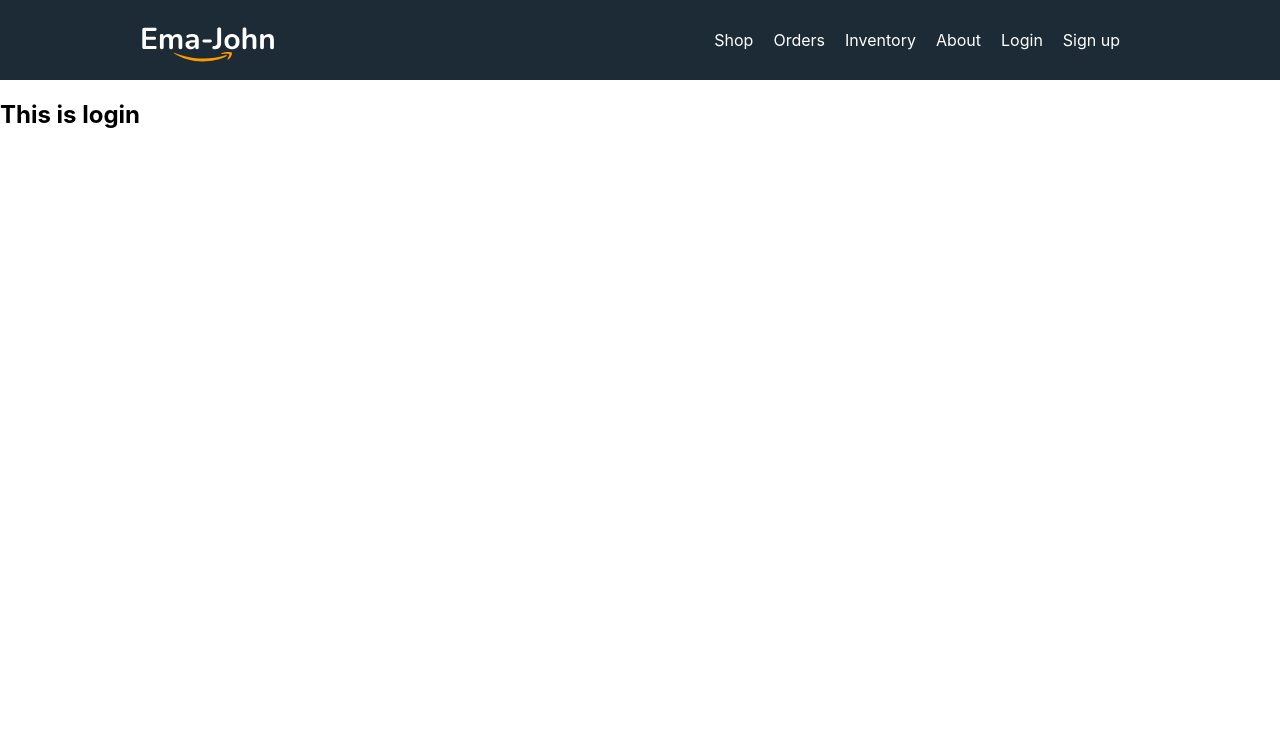
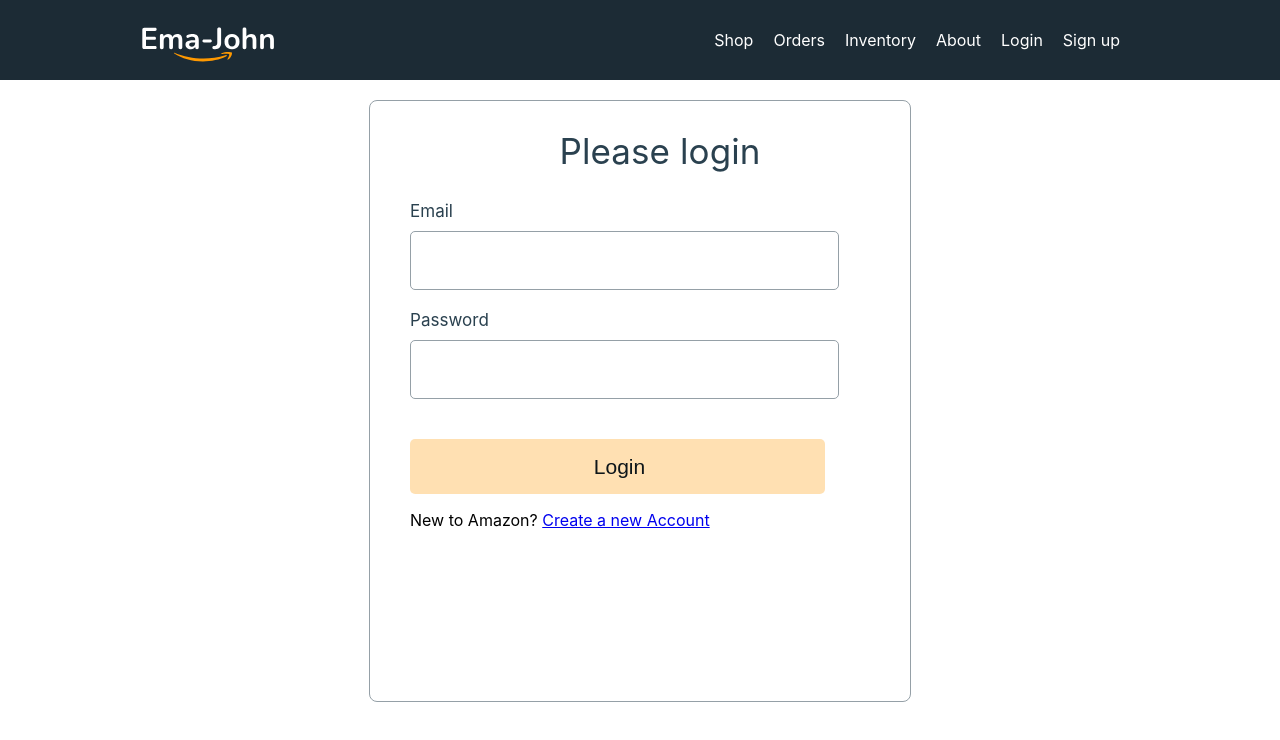
Before and after one commit to sowmik-sec/ama-zon-clone, a React (Create React App) app: page /login in a window 1280 px wide. Shown: the top 740 px of the page. Built offline with nearby package versions, Linux system fonts and the light colour scheme.

Commit message:
login form created with style

```diff
--- a/src/components/Login/Login.css
+++ b/src/components/Login/Login.css
@@ -0,0 +1,53 @@
+.form-container {
+  width: 500px;
+  height: 600px;
+  margin: 20px auto;
+  border: 1px solid #95a0a7;
+  border-radius: 8px;
+  padding-left: 40px;
+}
+.form-title {
+  font-weight: 400;
+  font-size: 35px;
+  line-height: 42px;
+  text-align: center;
+  letter-spacing: 0.0025em;
+  color: #2a414f;
+}
+.form-control {
+  margin-bottom: 20px;
+}
+.form-control label {
+  display: block;
+  margin-bottom: 10px;
+  font-weight: 400;
+  font-size: 17px;
+  line-height: 20px;
+  letter-spacing: 0.0015em;
+  color: #2a414f;
+}
+.form-control input {
+  width: 415px;
+  height: 55px;
+  border: 1px solid #95a0a7;
+  border-radius: 5px;
+  font-size: 1.5rem;
+  padding-left: 10px;
+}
+.btn-submit {
+  width: 415px;
+  height: 55px;
+  margin-top: 20px;
+  background: rgba(255, 153, 0, 0.3);
+  border-radius: 5px;
+  font-weight: 400;
+  font-size: 21px;
+  line-height: 25px;
+  letter-spacing: 0.0015em;
+  color: #0e161a;
+  border: 0;
+  padding-left: 10px;
+}
+.btn-submit:hover {
+  background: rgba(255, 153, 0, 0.5);
+}
--- a/src/components/Login/Login.js
+++ b/src/components/Login/Login.js
@@ -1,10 +1,25 @@
 import React from "react";
+import { Link } from "react-router-dom";
 import "./Login.css";
 
 const Login = () => {
   return (
-    <div>
-      <h2>This is login</h2>
+    <div className="form-container">
+      <h2 className="form-title">Please login</h2>
+      <form>
+        <div className="form-control">
+          <label htmlFor="email">Email</label>
+          <input type="email" name="email" required />
+        </div>
+        <div className="form-control">
+          <label htmlFor="password">Password</label>
+          <input type="password" name="password" required />
+        </div>
+        <input className="btn-submit" type="submit" value="Login" />
+      </form>
+      <p>
+        New to Amazon? <Link to="/signup">Create a new Account</Link>
+      </p>
     </div>
   );
 };
--- a/src/components/SignUp/SignUp.js
+++ b/src/components/SignUp/SignUp.js
@@ -1,11 +1,7 @@
 import React from "react";
 
 const SignUp = () => {
-  return (
-    <div>
-      <h2>Sign up</h2>
-    </div>
-  );
+  return <div></div>;
 };
 
 export default SignUp;
```
